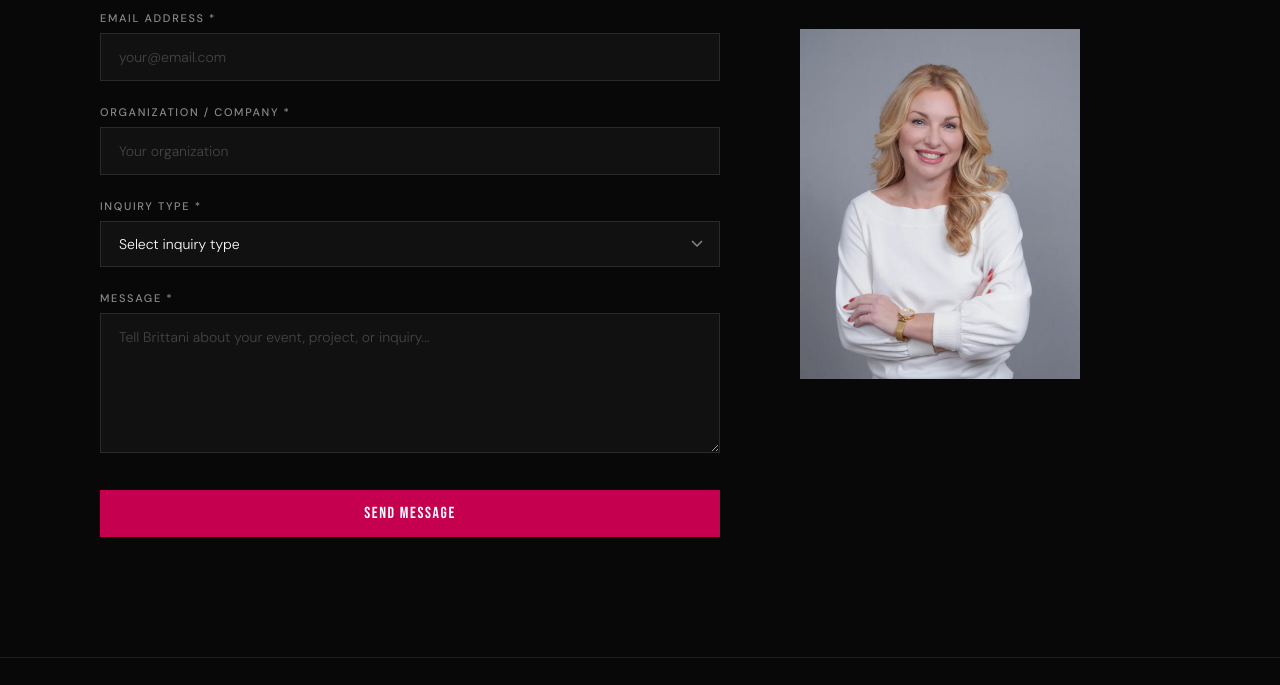
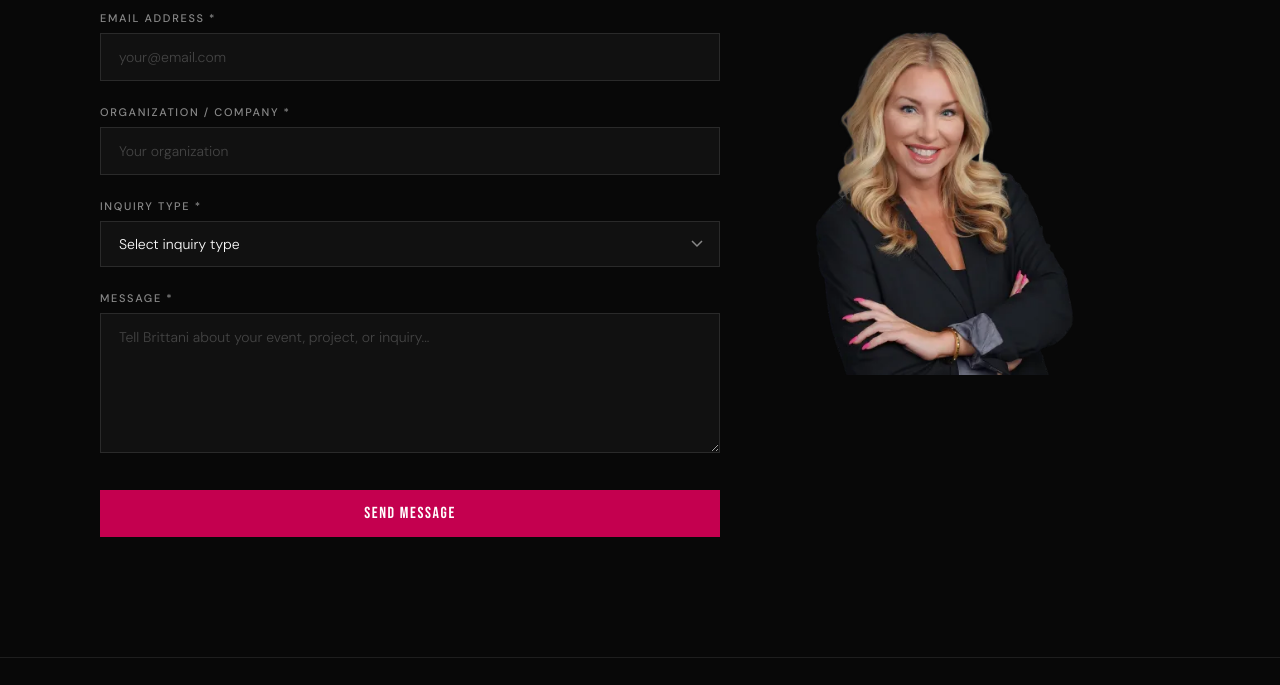
Before and after one commit to Huease/brittani-preschel, a website: page index.html in a window 1280 px wide. Shown: the part 5370-6055 px from the top of the page. Drawn offline with Linux system fonts and the light colour scheme.

```diff
--- a/index.html
+++ b/index.html
@@ -1909,9 +1909,9 @@
                         <svg viewBox="0 0 24 24" xmlns="http://www.w3.org/2000/svg"><path d="M24 12.073c0-6.627-5.373-12-12-12s-12 5.373-12 12c0 5.99 4.388 10.954 10.125 11.854v-8.385H7.078v-3.47h3.047V9.43c0-3.007 1.792-4.669 4.533-4.669 1.312 0 2.686.235 2.686.235v2.953H15.83c-1.491 0-1.956.925-1.956 1.874v2.25h3.328l-.532 3.47h-2.796v8.385C19.612 23.027 24 18.062 24 12.073z"/></svg>
                     </a>
                 </div>
-                <img src="brittani-preschel-headshot009.webp"
+                <img src="brittani-preschel-2024.webp"
                      alt="Brittani Preschel"
-                     style="width:100%; max-width:280px; margin-top:32px; display:block;">
+                     style="width:100%; max-width:280px; height:auto; margin-top:32px; display:block;">
             </div>
         </div>
     </section>
```
